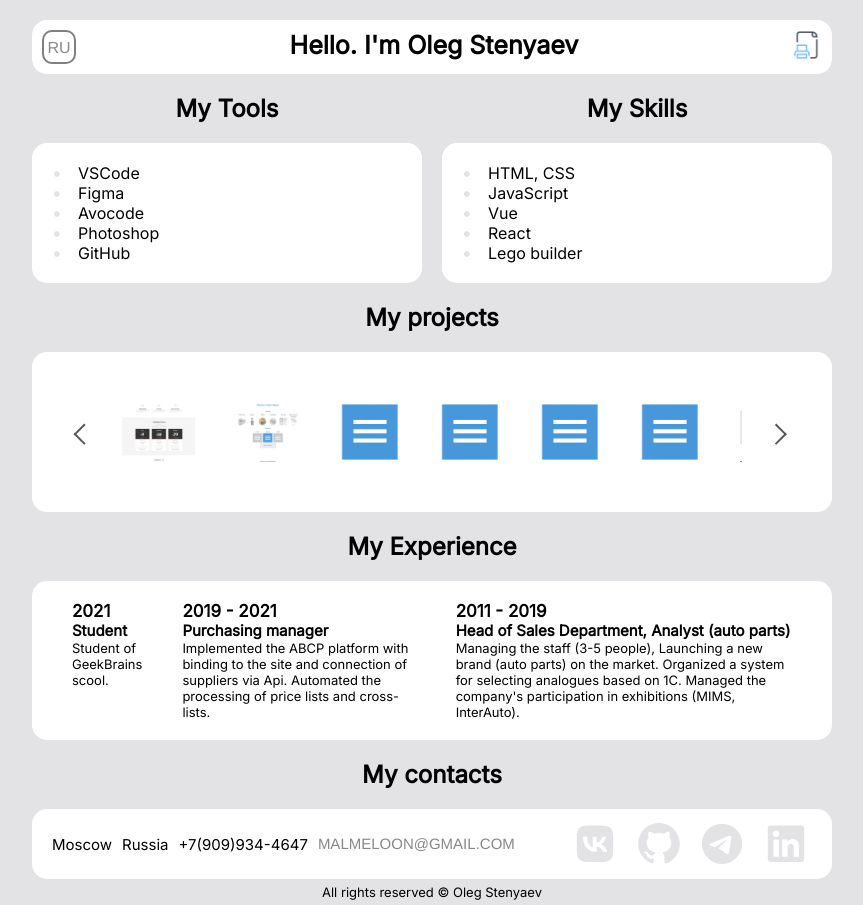
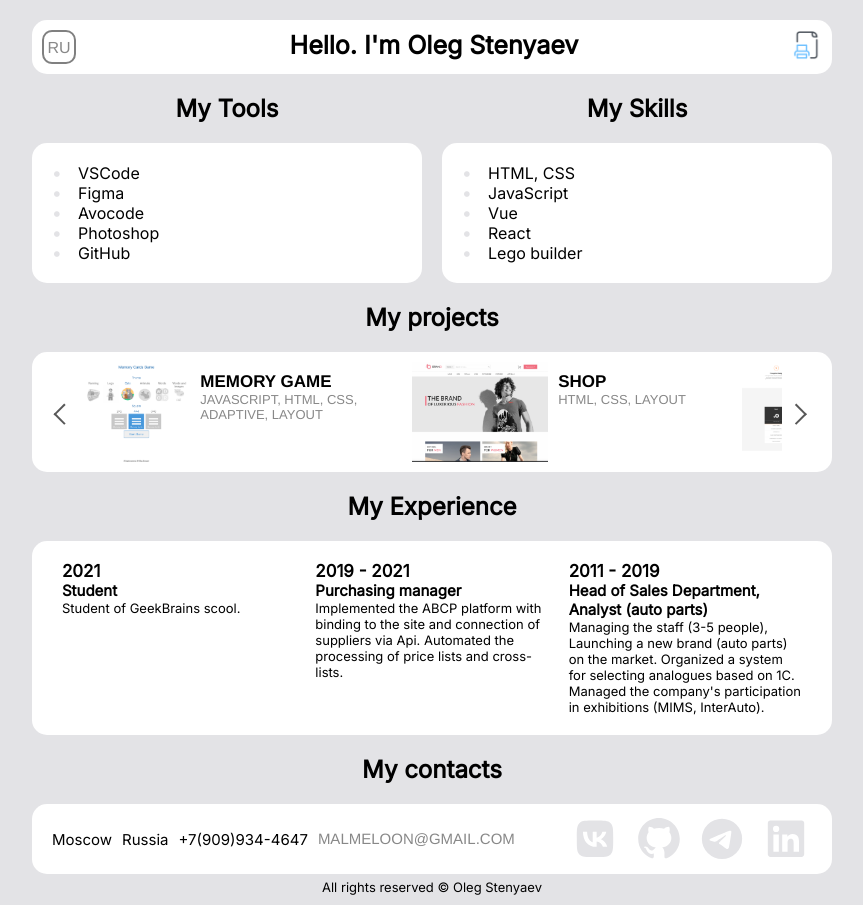
Before and after one commit to MarcusSten/aboutme, a plain HTML site: page index.html in a window 1280 px wide. Shown: the whole page, without its empty margins (208-1071 px from the left). Drawn offline with nearby package versions, Linux system fonts and the light colour scheme.

Commit message:
add href projects

```diff
--- a/css/style.css
+++ b/css/style.css
@@ -161,21 +161,41 @@ a img {
 }
 
 .slide {
-	margin: 0 20px;
+	margin: 0 10px;
+    width: 310px;
+    display: flex;
 }
 
 .slide img {
 	width: auto;
-	height: 60px; /* Set logo height */
+	height: 100px; /* Set logo height */
+}
+
+.block-card {
+    display: flex;
+}
+
+.block-text {
+    width: 310px;
+    padding: 10px;
+}
+
+.block-text h3 {
+    font-size: 17px;
+    color: black;
+}
+
+.block-text p {
+    font-size: 13px;
 }
 
 .slick-prev {
-    left: -40px;
+    left: -20px;
     right: auto;
 }
 
 .slick-next {
-    right: -40px;
+    right: -20px;
     left: auto;
 }
 
@@ -270,7 +290,6 @@ a img {
 .slick-slide {
     display: none;
     float: left;
-
     height: 100%;
     min-height: 1px;
 }
@@ -302,7 +321,7 @@ a img {
 }
 
 .card {
-	padding: 50px 90px;
+	padding: 10px 50px;
 	border-radius: 15px;
 	background-color: rgb(255, 255, 255);
 	box-sizing: border-box;
@@ -310,6 +329,11 @@ a img {
 
 .exp {
     padding: 20px;
+}
+
+.exp-block {
+    margin: 0 10px;
+    width: 310px;
 }
 
 .year {
@@ -413,8 +437,15 @@ footer {
         flex-direction: column;
     }
     .exp {
-        flex-direction: column;
+        display: flex;
+        flex-wrap: wrap;
     }
+
+    .exp-block {
+        margin: 0 auto;
+        margin-bottom: 10px;
+    }
+
     .slide {
         margin-top: 10px;
     }
--- a/index.html
+++ b/index.html
@@ -70,16 +70,35 @@
           </div>
           <div class="slidecontainer card container">
             <div class="icons">
+
               <div class="slide">
-                <img src="./img/project1.png">
+                <a class="block-card" href="https://marcussten.github.io/MemoryCards/index.html" target="_blank">
+                  <img src="./img/project3.png">
+                  <div class="block-text">
+                    <h3>Memory Game</h3>
+                    <p>JavaScript, HTML, CSS, adaptive, layout</p>
+                  </div>
+                </a>
               </div>
 
               <div class="slide">
-                <img src="./img/project2.png">
+                <a class="block-card" href="https://marcussten.github.io/site5/index.html" target="_blank">
+                  <img src="./img/project1.png">
+                  <div class="block-text">
+                    <h3>Shop</h3>
+                    <p>HTML, CSS, layout</p>
+                  </div>
+                </a>
               </div>
 
               <div class="slide">
-                <img src="./img/project3.png">
+                <a class="block-card" href="https://marcussten.github.io/site7/index.html" target="_blank">
+                  <img src="./img/project2.png">
+                  <div class="block-text">
+                    <h3>Photobank</h3>
+                    <p>HTML, CSS, Preprocessors, BEM, adaptive, layout</p>
+                  </div>
+                </a>
               </div>
 
               <div class="slide">
@@ -87,16 +106,19 @@
               </div>
 
               <div class="slide">
-                <img src="./img/rub.png">
+                <a class="block-card" href="https://marcussten.github.io/site3/index.html" target="_blank">
+                  <img src="./img/project5.png">
+                  <div class="block-text">
+                    <h3>Mario Game</h3>
+                    <p>JavaScript, OOP</p>
+                  </div>
+                </a>
               </div>
 
               <div class="slide">
                 <img src="./img/rub.png">
               </div>
 
-              <div class="slide">
-                <img src="./img/rub.png">
-              </div>
             </div>
         </div>
       </section>
@@ -105,21 +127,21 @@
         <h2 lang="en">My Experience</h2>
         <h2 lang="ru">Мой опыт</h2>
         <div class="exp container">
-          <div class="slide">
+          <div class="exp-block">
             <p class="year">2021</p>
             <p lang="en" class="post">Student</p>
             <p lang="en" class="text">Student of GeekBrains scool.</p>
             <p lang="ru" class="post">Студент</p>
             <p lang="ru" class="text">Студент школы GeekBrains</p>
           </div>
-          <div class="slide">
+          <div class="exp-block">
             <p class="year">2019 - 2021</p>
             <p lang="en" class="post">Purchasing manager</p>
             <p lang="en" class="text">Implemented the ABCP platform with binding to the site and connection of suppliers via Api. Automated the processing of price lists and cross-lists.</p>
             <p lang="ru" class="post">Менеджер отдела закупок</p>
             <p lang="ru" class="text">Внедрил платформу ABCP с привязкой к сайту и подключением поставщиков по Api. Автоматизировал процесс обработки прайс и кросс листов.</p>
           </div>
-          <div class="slide">
+          <div class="exp-block">
             <p class="year">2011 - 2019</p>
             <p lang="en" class="post">Head of Sales Department, Analyst (auto parts)</p>
             <p lang="en" class="text">Managing the staff (3-5 people), Launching a new brand (auto parts) on the market. Organized a system for selecting analogues based on 1C. Managed the company's participation in exhibitions (MIMS, InterAuto).</p>
--- a/index.js
+++ b/index.js
@@ -2,7 +2,7 @@ $(document).ready(function(){
 	$('.icons').slick({
 		//Basic settings
 		autoplay: true,
-		autoplaySpeed: 3000,
+		autoplaySpeed: 120000,
 		arrows: true,
 		swipeToSlide: true,
 		touchMove: true,
```
